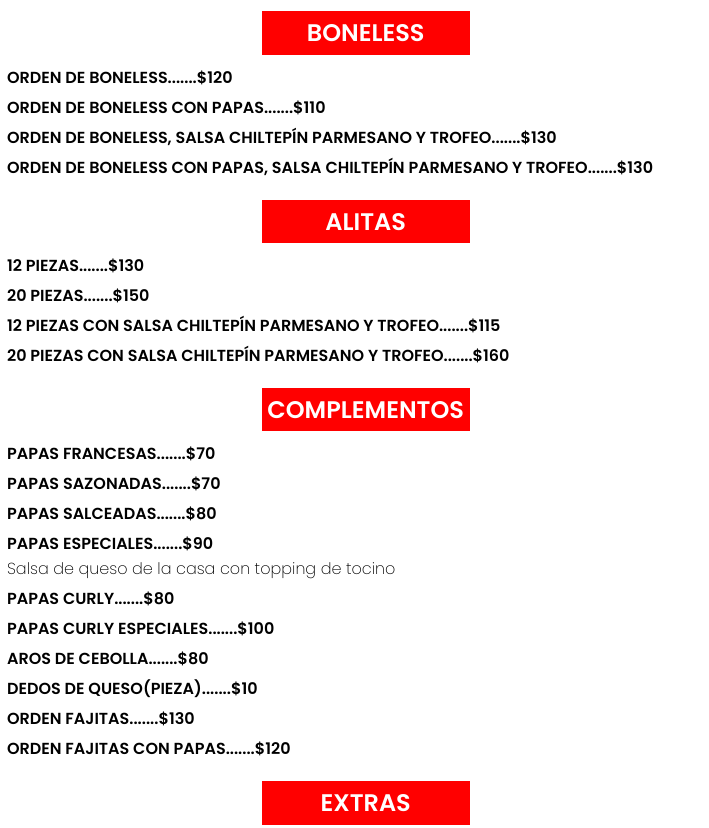
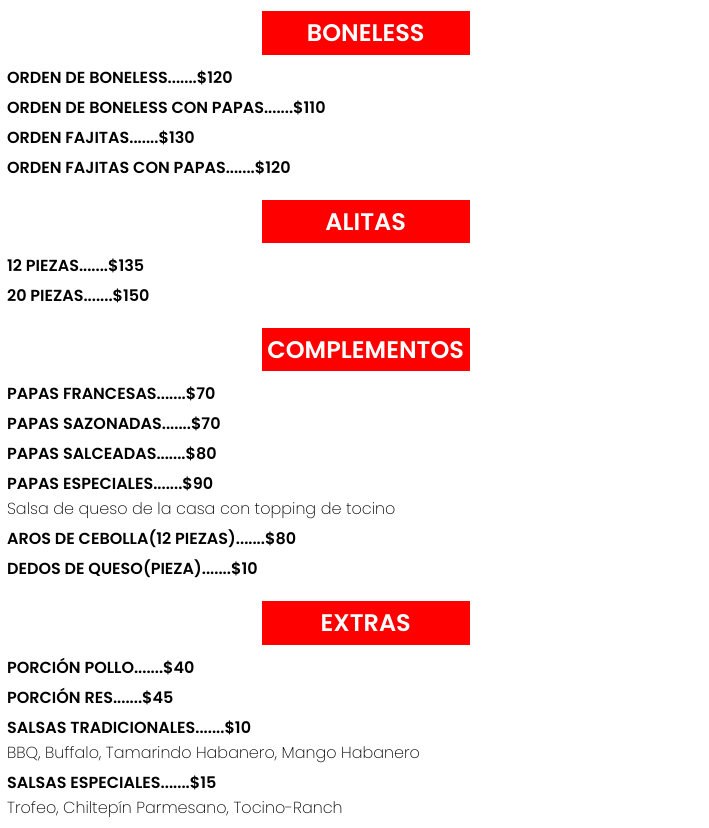
Before and after one commit to Itrio17/M83_Menu, a plain HTML site: page index.html in a window 1280 px wide. Shown: the part 380-1208 px from the top of the page, without its empty margins (0-709 px from the left). Drawn offline with Linux system fonts and the light colour scheme.

Commit message:
modificando menu

```diff
--- a/index.html
+++ b/index.html
@@ -23,7 +23,7 @@
             <div class="item">
                 <h4>M83 DE POLLO CON PAPAS.......$115</h4>
                 <p>Pechuga de pollo crujiente, queso, lechuga, guacamole,
-                    aros de cebolla y tocino.
+                    aros de cebolla, tocino.
                 </p>
             </div>
 
@@ -68,11 +68,11 @@
             </div>
 
             <div class="item">
-                <h4>ORDEN DE BONELESS, SALSA CHILTEPÍN PARMESANO Y TROFEO.......$130</h4>
+                <h4>ORDEN FAJITAS.......$130</h4>
             </div>
 
             <div class="item">
-                <h4>ORDEN DE BONELESS CON PAPAS, SALSA CHILTEPÍN PARMESANO Y TROFEO.......$130</h4>
+                <h4>ORDEN FAJITAS CON PAPAS.......$120</h4>
             </div>
         </section>
 
@@ -82,19 +82,11 @@
             </div>
 
             <div class="item">
-                <h4>12 PIEZAS.......$130</h4>
+                <h4>12 PIEZAS.......$135</h4>
             </div>
 
             <div class="item">
                 <h4>20 PIEZAS.......$150</h4>
-            </div>
-
-            <div class="item">
-                <h4>12 PIEZAS CON SALSA CHILTEPÍN PARMESANO Y TROFEO.......$115</h4>
-            </div>
-
-            <div class="item">
-                <h4>20 PIEZAS CON SALSA CHILTEPÍN PARMESANO Y TROFEO.......$160</h4>
             </div>
         </section>
 
@@ -121,28 +113,14 @@
             </div>
 
             <div class="item">
-                <h4>PAPAS CURLY.......$80</h4>
-            </div>
-
-            <div class="item">
-                <h4>PAPAS CURLY ESPECIALES.......$100</h4>
-            </div>
-
-            <div class="item">
-                <h4>AROS DE CEBOLLA.......$80</h4>
+                <h4>AROS DE CEBOLLA(12 PIEZAS).......$80</h4>
             </div>
 
             <div class="item">
                 <h4>DEDOS DE QUESO(PIEZA).......$10</h4>
             </div>
 
-            <div class="item">
-                <h4>ORDEN FAJITAS.......$130</h4>
-            </div>
 
-            <div class="item">
-                <h4>ORDEN FAJITAS CON PAPAS.......$120</h4>
-            </div>
         </section>
 
         <section class="comida">
```
